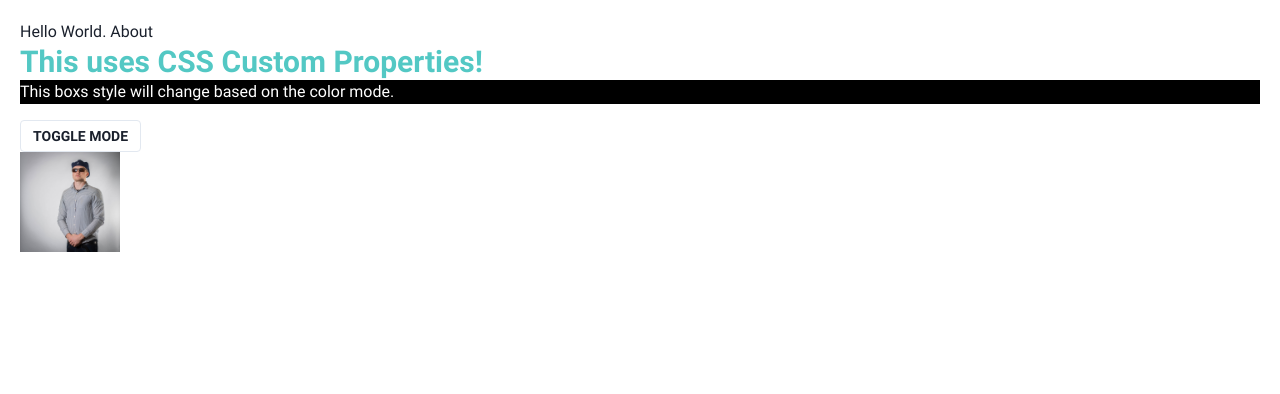
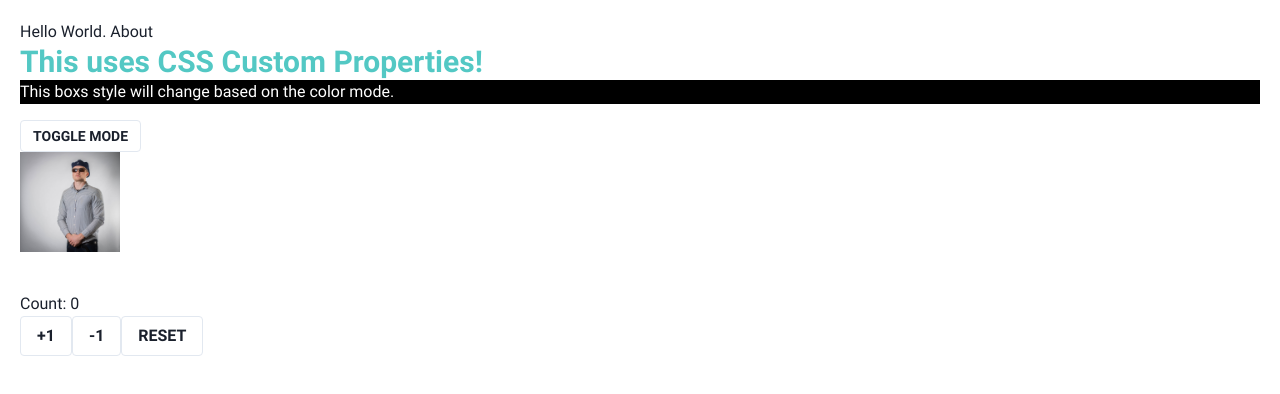
Before and after one commit to sonofjack/sonofjack-hi, a Next.js app: page / in a window 1280 px wide. Shown: the top 394 px of the page. Built offline with nearby package versions, Linux system fonts and the light colour scheme; no server answers.

Commit message:
feat: added initial zustand store

```diff
--- /dev/null
+++ b/components/home/index.tsx
@@ -0,0 +1,62 @@
+/* eslint-disable */
+import React from 'react'
+import Link from 'next/link'
+import shallow from 'zustand/shallow'
+import { useStore } from '../../lib/zustandProvider'
+import { Box, Button, Center, Stack, Heading, useColorMode, useColorModeValue } from '@chakra-ui/react'
+
+const useCounter = () => {
+	const { count, increment, decrement, reset } = useStore(
+		(store) => ({
+			count: store.count,
+			increment: store.increment,
+			decrement: store.decrement,
+			reset: store.reset,
+		}),
+		shallow
+	)
+
+	return { count, increment, decrement, reset }
+}
+
+interface ComponentProps {
+	forcePurpleIcon?: boolean
+}
+
+const Home = ({ forcePurpleIcon = false }: ComponentProps): JSX.Element => {
+	const { count, increment, decrement, reset } = useCounter()
+	const { colorMode, toggleColorMode } = useColorMode()
+
+	const bg = useColorModeValue('#000', 'red.200')
+	const color = useColorModeValue('white', 'gray.800')
+
+	return (
+		<Box p={5}>
+			Hello World.{' '}
+			<Link href="/about" as={process.env.BACKEND_URL + '/about'}>
+				<a>About</a>
+			</Link>
+			<Box sx={{ '--my-color': '#53c8c4' }}>
+				<Heading color="var(--my-color)" size="lg">
+					This uses CSS Custom Properties!
+				</Heading>
+			</Box>
+			<Box mb={4} bg={bg} color={color}>
+				This boxs style will change based on the color mode.
+			</Box>
+			<Button size="sm" onClick={toggleColorMode}>
+				Toggle Mode
+			</Button>
+			<img src="/images/Autopilot-45.jpg" width="100px" />
+			<Box mt={10}>
+				<h1>
+					Count: <span>{count}</span>
+				</h1>
+				<Button onClick={increment}>+1</Button>
+				<Button onClick={decrement}>-1</Button>
+				<Button onClick={reset}>Reset</Button>
+			</Box>
+		</Box>
+	)
+}
+export default Home
--- /dev/null
+++ b/lib/store.tsx
@@ -0,0 +1,66 @@
+import { useMemo } from 'react'
+import create from 'zustand'
+
+let store
+
+const initialState = {
+	lastUpdate: 0,
+	light: false,
+	count: 0,
+}
+
+function initStore(preloadedState = initialState) {
+	return create((set, get) => ({
+		...initialState,
+		...preloadedState,
+		tick: (lastUpdate, light) => {
+			set({
+				lastUpdate,
+				light: !!light,
+			})
+		},
+		increment: () => {
+			set({
+				count: get().count + 1,
+			})
+		},
+		decrement: () => {
+			set({
+				count: get().count - 1,
+			})
+		},
+		reset: () => {
+			set({
+				count: initialState.count,
+			})
+		},
+	}))
+}
+
+export const initializeStore = (preloadedState) => {
+	let _store = store ?? initStore(preloadedState)
+
+	// After navigating to a page with an initial Zustand state, merge that state
+	// with the current state in the store, and create a new store
+	if (preloadedState && store) {
+		_store = initStore({
+			...store.getState(),
+			...preloadedState,
+		})
+		// Reset the current store
+		store = undefined
+	}
+
+	// For SSG and SSR always create a new store
+	if (typeof window === 'undefined') return _store
+	// Create the store once in the client
+	if (!store) store = _store
+
+	return _store
+}
+
+export function useHydrate(initialState) {
+	const state = typeof initialState === 'string' ? JSON.parse(initialState) : initialState
+	const store = useMemo(() => initializeStore(state), [state])
+	return store
+}
--- /dev/null
+++ b/lib/zustandProvider.tsx
@@ -0,0 +1,15 @@
+/* eslint-disable */
+import { createContext, useContext } from 'react'
+
+export const StoreContext = createContext(null)
+
+export const StoreProvider = ({ children, store }) => {
+	return <StoreContext.Provider value={store}>{children}</StoreContext.Provider>
+}
+
+export const useStore = (selector, eqFn) => {
+	const store = useContext(StoreContext)
+	const values = store(selector, eqFn)
+
+	return values
+}
--- a/package.json
+++ b/package.json
@@ -16,7 +16,8 @@
 		"framer-motion": "^5",
 		"next": "latest",
 		"react": "^17.0.2",
-		"react-dom": "^17.0.2"
+		"react-dom": "^17.0.2",
+		"zustand": "^3.6.9"
 	},
 	"devDependencies": {
 		"@babel/core": "^7.14.3",
--- a/pages/_app.tsx
+++ b/pages/_app.tsx
@@ -2,12 +2,17 @@ import React from 'react'
 import { AppProps } from 'next/app'
 import { ChakraProvider } from '@chakra-ui/react'
 import theme from 'components/theme'
+import { StoreProvider } from '../lib/zustandProvider'
+import { useHydrate } from '../lib/store'
 
 const MyApp = ({ Component, pageProps }: AppProps) => {
+	const store = useHydrate(pageProps.initialZustandState)
 	return (
-		<ChakraProvider theme={theme}>
-			<Component {...pageProps} />
-		</ChakraProvider>
+		<StoreProvider store={store}>
+			<ChakraProvider theme={theme}>
+				<Component {...pageProps} />
+			</ChakraProvider>
+		</StoreProvider>
 	)
 }
 
--- a/pages/index.tsx
+++ b/pages/index.tsx
@@ -1,37 +1,21 @@
 import React from 'react'
-import Link from 'next/link'
-import { Box, Button, Center, Stack, Heading, useColorMode, useColorModeValue } from '@chakra-ui/react'
+import Home from '../components/home'
 
-interface ComponentProps {
-	forcePurpleIcon?: boolean
+export default function SSG() {
+	return <Home />
 }
 
-const Home = ({ forcePurpleIcon = false }: ComponentProps): JSX.Element => {
-	const { colorMode, toggleColorMode } = useColorMode()
-	console.log('colorMode:', colorMode)
-
-	const bg = useColorModeValue('#000', 'red.200')
-	const color = useColorModeValue('white', 'gray.800')
-
-	return (
-		<Box p={5}>
-			Hello World.{' '}
-			<Link href="/about" as={process.env.BACKEND_URL + '/about'}>
-				<a>About</a>
-			</Link>
-			<Box sx={{ '--my-color': '#53c8c4' }}>
-				<Heading color="var(--my-color)" size="lg">
-					This uses CSS Custom Properties!
-				</Heading>
-			</Box>
-			<Box mb={4} bg={bg} color={color}>
-				This boxs style will change based on the color mode.
-			</Box>
-			<Button size="sm" onClick={toggleColorMode}>
-				Toggle Mode
-			</Button>
-			<img src="/images/Autopilot-45.jpg" width="100px" />
-		</Box>
-	)
+// If you build and start the app, the date returned here will have the same
+// value for all requests, as this method gets executed at build time.
+export function getStaticProps() {
+	// Note that in this case we're returning the state directly, without creating
+	// the store first (like in /pages/ssr.js), this approach can be better and easier
+	return {
+		props: {
+			initialZustandState: {
+				lastUpdate: Date.now(),
+				light: false,
+			},
+		},
+	}
 }
-export default Home
```
Also changed, not shown: 1 other file (tests, documents, lock files or other folders).
